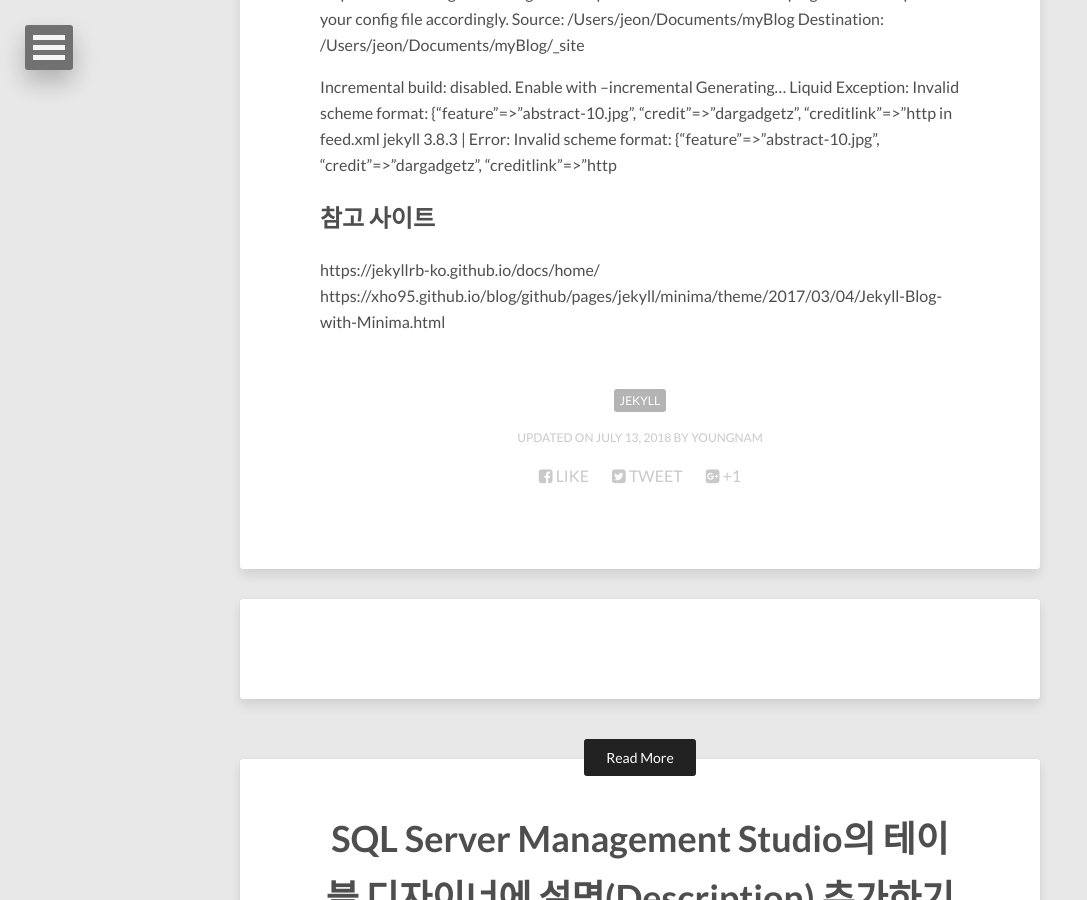
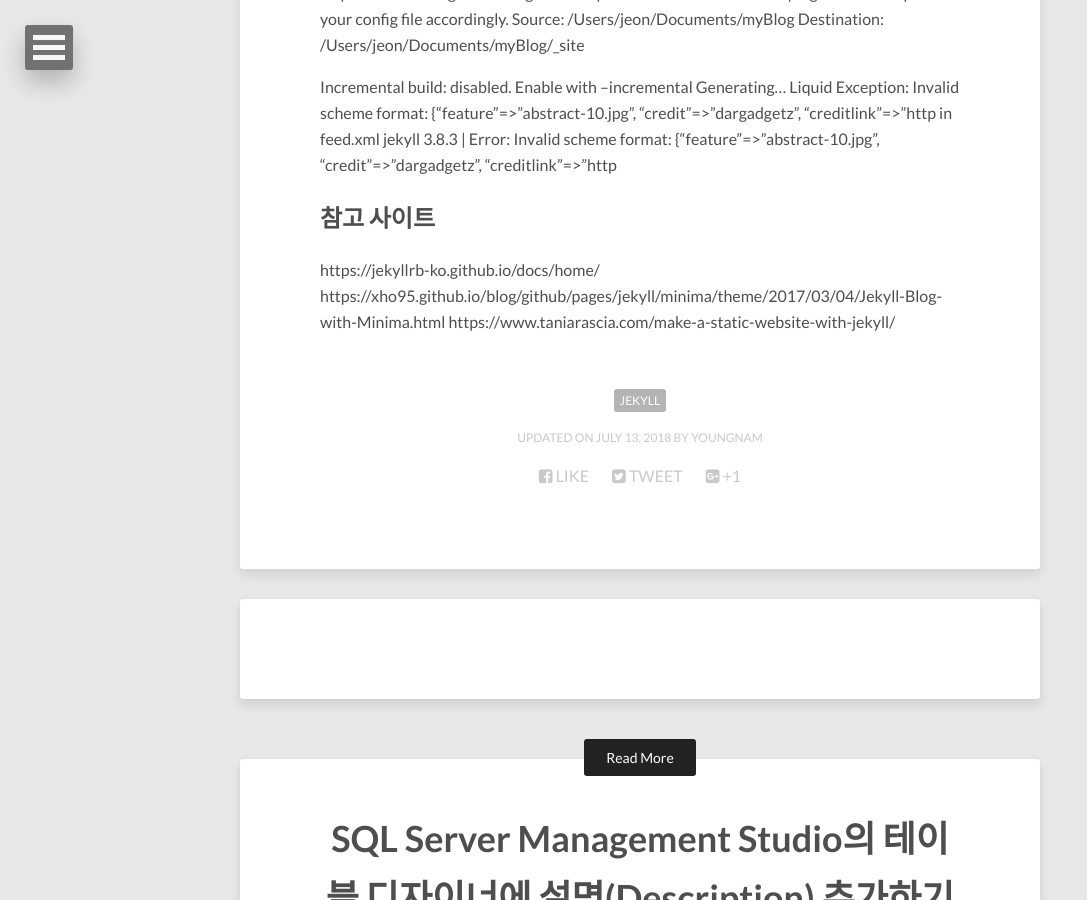
Before and after one commit to mc3767/mc3767.github.io, a Jekyll site: the page built from _posts/2018-07-13-Create_blog_with_jekyll.md, in a window 1280 px wide and 900 px high, scrolled down 2077 px. Shown: the whole window, without its empty margins (0-1087 px from the left). Built offline with Jekyll 4.4.1, drawn with Linux system fonts in a browser that asks for light colours; nearby versions of some CDN libraries; comment, search, counter and statistics services are not loaded; some of the changed lines change nothing that is shown.

Commit message:
ssms (3)

```diff
--- a/_posts/2018-07-13-Create_blog_with_jekyll.md
+++ b/_posts/2018-07-13-Create_blog_with_jekyll.md
@@ -85,3 +85,4 @@ jekyll 3.8.3 | Error:  Invalid scheme format: {"feature"=>"abstract-10.jpg", "cr
 ## 참고 사이트
 https://jekyllrb-ko.github.io/docs/home/
 https://xho95.github.io/blog/github/pages/jekyll/minima/theme/2017/03/04/Jekyll-Blog-with-Minima.html
+https://www.taniarascia.com/make-a-static-website-with-jekyll/
```
